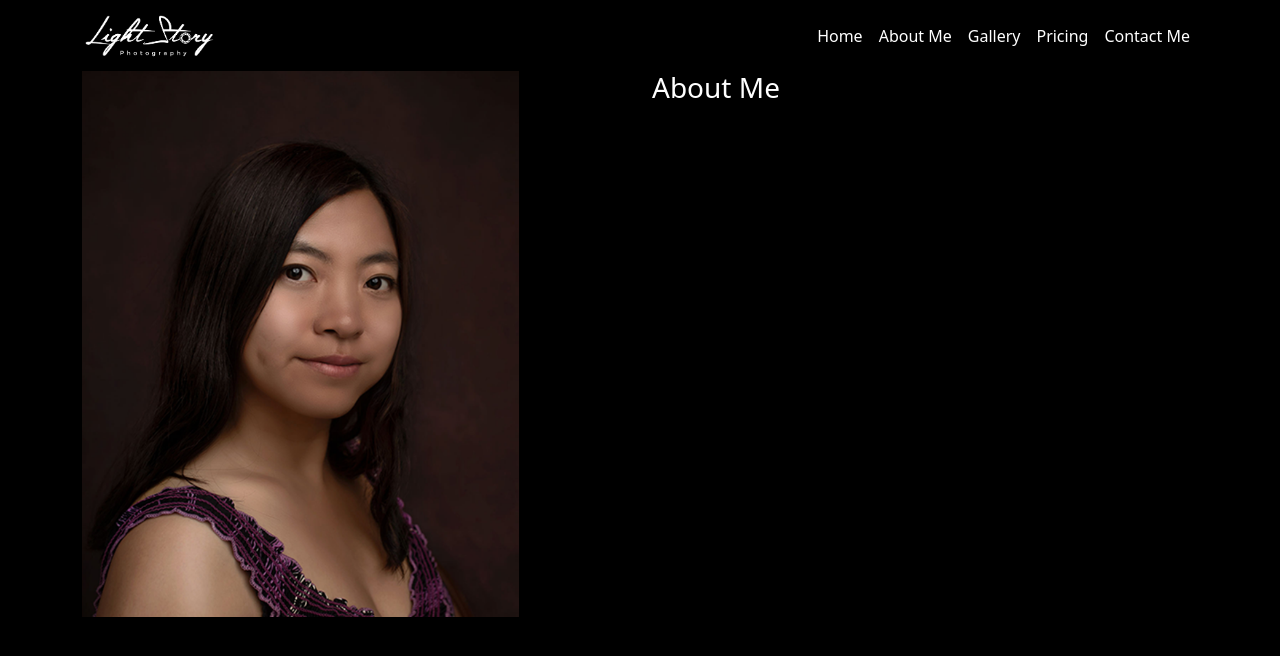
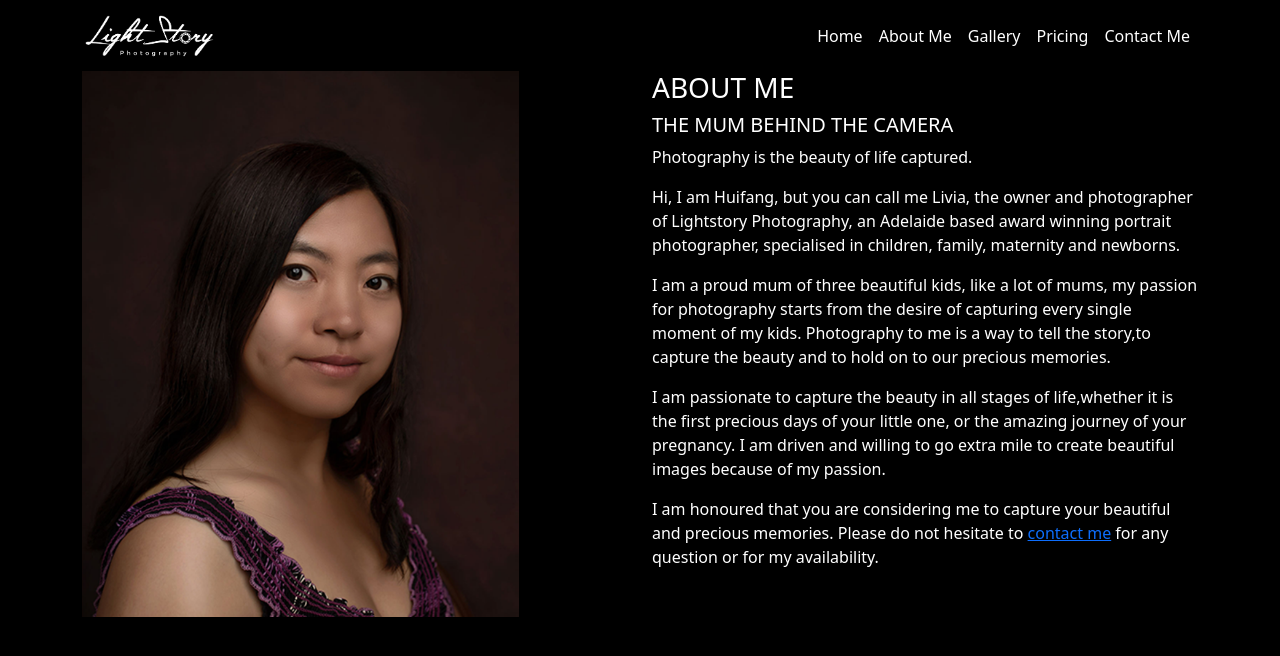
Before and after one commit to huifang719/lightstory, a React (Create React App) app: page /about in a window 1280 px wide. Shown: the top 656 px of the page. Built offline with nearby package versions, Linux system fonts and the light colour scheme.

Commit message:
add about me session

```diff
--- a/src/components/AboutMe.js
+++ b/src/components/AboutMe.js
@@ -10,9 +10,15 @@ const AboutMe = () => {
           <Image style={{ width: '80%' }} src={profile} />
         </Col>
         <Col xs={12} lg={6} md={6}>
-          <h3>
-            About Me
-          </h3>
+          <h3>ABOUT ME</h3>
+          <h5>THE MUM BEHIND THE CAMERA</h5>
+          <blockquote>
+            <p>Photography is the beauty of life captured.</p>
+          </blockquote>
+          <p>Hi, I am Huifang, but you can call me Livia, the owner and photographer of Lightstory Photography, an Adelaide based award winning portrait photographer, specialised in children, family, maternity and newborns. </p>
+          <p>I am a proud mum of three beautiful kids, like a lot of mums, my passion for photography starts from the desire of capturing every single moment of my kids. Photography to me is a way to tell the story,to capture the beauty and to hold on to our precious memories. </p>
+          <p>I am passionate to capture the beauty in all stages of life,whether it is the first precious days of your little one, or the amazing journey of your pregnancy. I am driven and willing to go extra mile to create beautiful images because of my passion. </p>
+          <p>I am honoured that you are considering me to capture your beautiful and precious memories. Please do not hesitate to   <a href="contacts.html">contact me</a> for any question or for my availability.</p>
         </Col>
       </Row>
     </Container>
```
